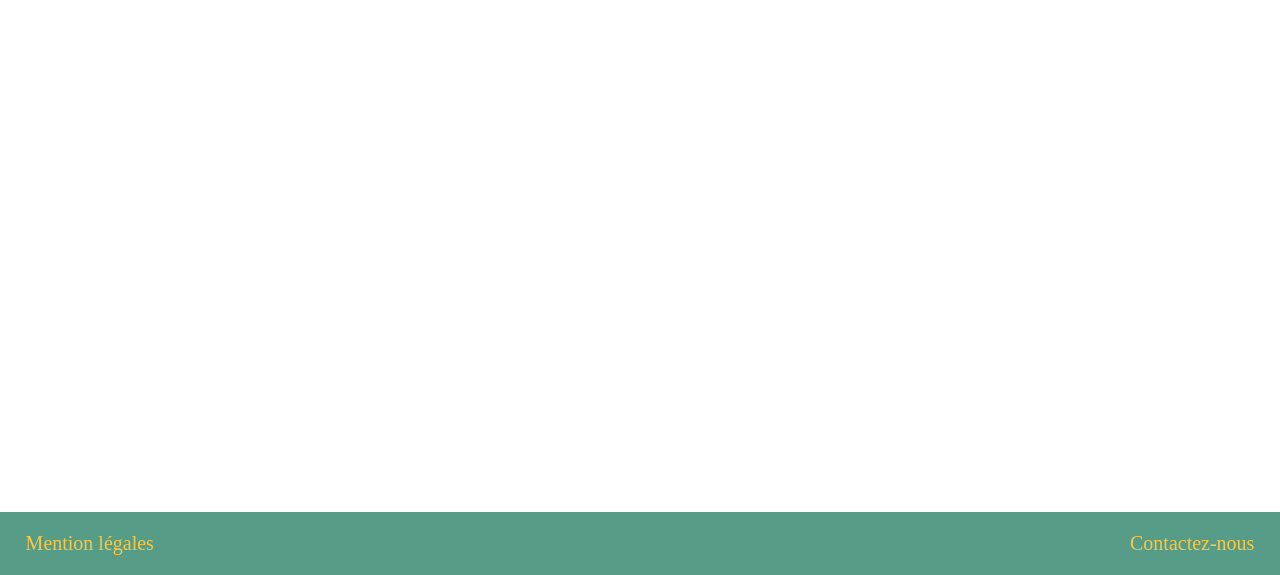
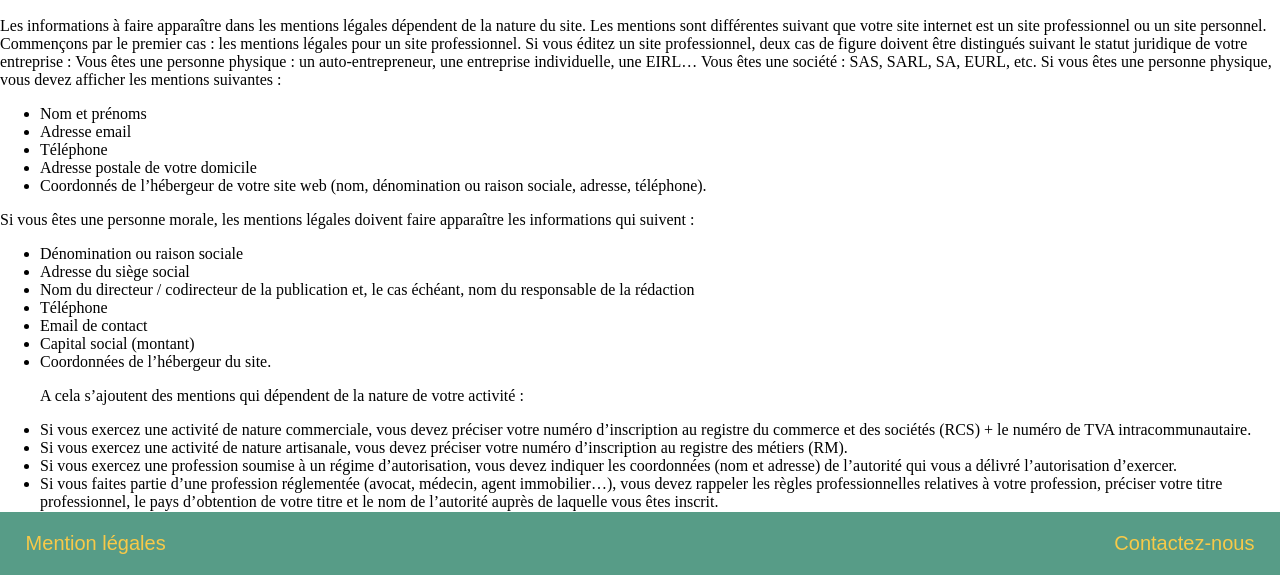
Before and after one commit to lasserre34/projet3, a plain HTML site: page mention.html in a window 1280 px wide. Shown: the part 225-800 px from the top of the page. Drawn offline with Linux system fonts and the light colour scheme.

Commit message:
valiatore est text mention legale

```diff
--- a/mention.html
+++ b/mention.html
@@ -11,12 +11,45 @@
 </head>
 <body>
  <header>
-        <h1> Ohmyfood</h1></a>
+        <h1> Ohmyfood</h1>
  </header>
 
  <main>
 
         <h2>Mention Légale</h2>
+
+        <p>Les informations à faire apparaître dans les mentions légales dépendent de la nature du site. Les mentions sont différentes suivant que votre site internet est un site professionnel ou un site personnel. Commençons par le premier cas : les mentions légales pour un site professionnel.
+
+        Si vous éditez un site professionnel, deux cas de figure doivent être distingués suivant le statut juridique de votre entreprise :
+
+        Vous êtes une personne physique : un auto-entrepreneur, une entreprise individuelle, une EIRL…
+        Vous êtes une société : SAS, SARL, SA, EURL, etc.
+        Si vous êtes une personne physique, vous devez afficher les mentions suivantes :</p>
+        <ul>
+        <li>Nom et prénoms</li>
+        <li>Adresse email</li>
+        <li>Téléphone</li>
+        <li>Adresse postale de votre domicile</li>
+        <li>Coordonnés de l’hébergeur de votre site web (nom, dénomination ou raison sociale, adresse, téléphone).</li>
+</ul>
+        <p>Si vous êtes une personne morale, les mentions légales doivent faire apparaître les informations qui suivent :</p>
+        <ul>
+        <li>Dénomination ou raison sociale</li>
+        <li>Adresse du siège social</li>
+        <li>Nom du directeur / codirecteur de la publication et, le cas échéant, nom du responsable de la rédaction</li>
+        <li>Téléphone</li>
+        <li>Email de contact</li>
+        <li>Capital social (montant)</li>
+        <li>Coordonnées de l’hébergeur du site.</li>
+       <p> A cela s’ajoutent des mentions qui dépendent de la nature de votre activité :</p>
+       </ul>
+        <ul>
+       <li> Si vous exercez une activité de nature commerciale, vous devez préciser votre numéro d’inscription au registre du commerce et des sociétés (RCS) + le numéro de TVA intracommunautaire.</li>
+        <li>Si vous exercez une activité de nature artisanale, vous devez préciser votre numéro d’inscription au registre des métiers (RM).</li>
+        <li>Si vous exercez une profession soumise à un régime d’autorisation, vous devez indiquer les coordonnées (nom et adresse) de l’autorité qui vous a délivré l’autorisation d’exercer.</li>
+        <li>Si vous faites partie d’une profession réglementée (avocat, médecin, agent immobilier…), vous devez rappeler les règles professionnelles relatives à votre profession, préciser votre titre professionnel, le pays d’obtention de votre titre et le nom de l’autorité auprès de laquelle vous êtes inscrit.</li>
+        <li>Si vous collectez des données personnelles sur vos clients, vous devez mentionner le numéro de déclaration simplifiée faite auprès de la CNIL.</li>
+</ul>
  </main>
  <footer>
        <p class="bouge2 mention"><a class="lienfooter bouge" href="mention.html"> Mention légales</a></p>
--- a/scss/layout/footer.scss
+++ b/scss/layout/footer.scss
@@ -21,7 +21,7 @@ footer{
 
 .lienfooter{
     color:#f8c948	;
-    font-family: 'Oswald' sans-serif;
+    font-family: 'Oswald', sans-serif;
 
 }
 p:hover{
--- a/scss/layout/header.scss
+++ b/scss/layout/header.scss
@@ -13,7 +13,7 @@ header{
 
 .titre2{
     color:#42191e;
-    font-family:'Oswald' sans-serif;
+    font-family:'Oswald', sans-serif;
     font-size: 26px;
     text-align:center;
 }
--- a/scss/pages/acceuil.scss
+++ b/scss/pages/acceuil.scss
@@ -78,10 +78,9 @@
 
 .menu2 {
     background: -webkit-gradient(  linear, left top, right top, from( 	#dfa272), to(#9460fb));
-    -webkit-background-clip: text;
     -webkit-text-fill-color: transparent;
     font-size:22px;
-
+    -webkit-background-clip: text;
     width:100%;
     padding-top:50%;
     padding-bottom:50%;
```
Also changed, not shown: index.html (+1 -1 lines), lanote.html (+1 -1 lines), css/chic.css, css/delice.css, css/layout/footer.css, css/layout/header.css, css/main.css, css/mention.css, css/note.css, css/pages/acceuil.css, css/palette.css.
